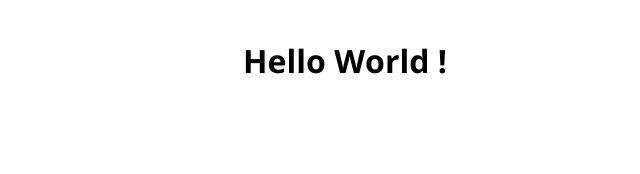
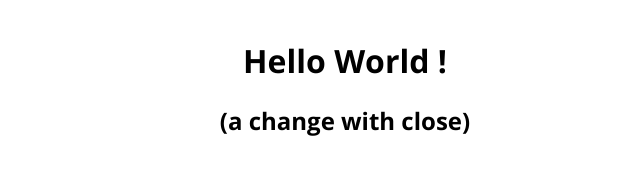
Before and after one commit to lucassabreu/k8s-pr-envs, a website: page public/index.html in a window 1280 px wide. Shown: the part 174-348 px from the top of the page, without its empty margins (295-935 px from the left). Drawn offline with nearby package versions, Linux system fonts and the light colour scheme.

Commit message:
a-change

```diff
--- a/public/index.html
+++ b/public/index.html
@@ -22,5 +22,6 @@
   <img id="logo" src="logo.svg"
     alt="CodeRocker" title="CodeRocker" />
   <h1>Hello World !</h1>
+  <h2>(a change with close)</h2>
 </body>
 </html>
```
